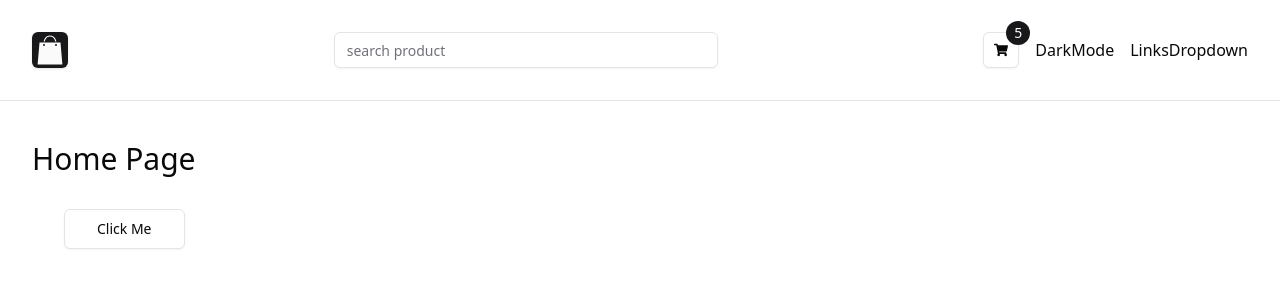
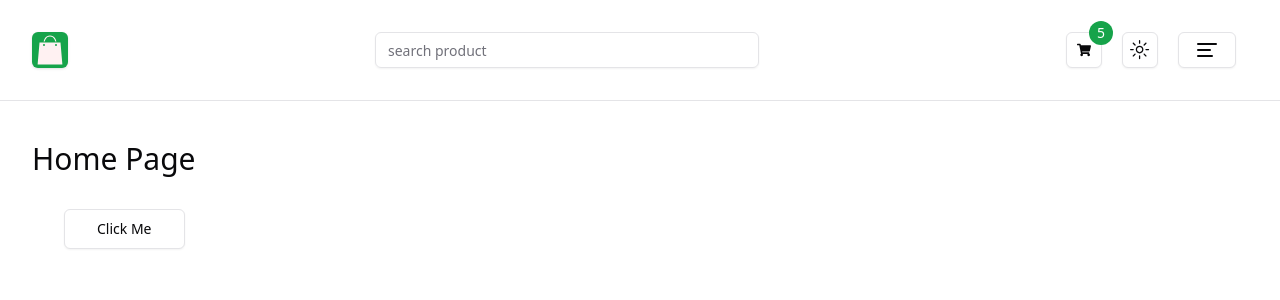
Before and after one commit to MohamedHNoor/Next-Store, a Next.js app: page / in a window 1280 px wide. Shown: the top 300 px of the page. Built offline with nearby package versions, Linux system fonts and the light colour scheme.

Commit message:
Add dark mode and drop down links

```diff
--- a/app/globals.css
+++ b/app/globals.css
@@ -1,6 +1,7 @@
 @tailwind base;
 @tailwind components;
 @tailwind utilities;
+
 @layer base {
   :root {
     --background: 0 0% 100%;
@@ -9,8 +10,8 @@
     --card-foreground: 240 10% 3.9%;
     --popover: 0 0% 100%;
     --popover-foreground: 240 10% 3.9%;
-    --primary: 240 5.9% 10%;
-    --primary-foreground: 0 0% 98%;
+    --primary: 142.1 76.2% 36.3%;
+    --primary-foreground: 355.7 100% 97.3%;
     --secondary: 240 4.8% 95.9%;
     --secondary-foreground: 240 5.9% 10%;
     --muted: 240 4.8% 95.9%;
@@ -21,41 +22,43 @@
     --destructive-foreground: 0 0% 98%;
     --border: 240 5.9% 90%;
     --input: 240 5.9% 90%;
-    --ring: 240 10% 3.9%;
+    --ring: 142.1 76.2% 36.3%;
+    --radius: 0.5rem;
     --chart-1: 12 76% 61%;
     --chart-2: 173 58% 39%;
     --chart-3: 197 37% 24%;
     --chart-4: 43 74% 66%;
     --chart-5: 27 87% 67%;
-    --radius: 0.5rem
   }
+
   .dark {
-    --background: 240 10% 3.9%;
-    --foreground: 0 0% 98%;
-    --card: 240 10% 3.9%;
-    --card-foreground: 0 0% 98%;
-    --popover: 240 10% 3.9%;
-    --popover-foreground: 0 0% 98%;
-    --primary: 0 0% 98%;
-    --primary-foreground: 240 5.9% 10%;
+    --background: 20 14.3% 4.1%;
+    --foreground: 0 0% 95%;
+    --card: 24 9.8% 10%;
+    --card-foreground: 0 0% 95%;
+    --popover: 0 0% 9%;
+    --popover-foreground: 0 0% 95%;
+    --primary: 142.1 70.6% 45.3%;
+    --primary-foreground: 144.9 80.4% 10%;
     --secondary: 240 3.7% 15.9%;
     --secondary-foreground: 0 0% 98%;
-    --muted: 240 3.7% 15.9%;
+    --muted: 0 0% 15%;
     --muted-foreground: 240 5% 64.9%;
-    --accent: 240 3.7% 15.9%;
+    --accent: 12 6.5% 15.1%;
     --accent-foreground: 0 0% 98%;
     --destructive: 0 62.8% 30.6%;
-    --destructive-foreground: 0 0% 98%;
+    --destructive-foreground: 0 85.7% 97.3%;
     --border: 240 3.7% 15.9%;
     --input: 240 3.7% 15.9%;
-    --ring: 240 4.9% 83.9%;
+    --ring: 142.4 71.8% 29.2%;
     --chart-1: 220 70% 50%;
     --chart-2: 160 60% 45%;
     --chart-3: 30 80% 55%;
     --chart-4: 280 65% 60%;
-    --chart-5: 340 75% 55%
+    --chart-5: 340 75% 55%;
   }
 }
+
 @layer base {
   * {
     @apply border-border;
--- a/app/layout.tsx
+++ b/app/layout.tsx
@@ -3,6 +3,7 @@ import localFont from 'next/font/local';
 import './globals.css';
 import Navbar from '@/components/navbar/Navbar';
 import Container from '@/components/global/Container';
+import Providers from './providers';
 
 const geistSans = localFont({
   src: './fonts/GeistVF.woff',
@@ -26,12 +27,14 @@ export default function RootLayout({
   children: React.ReactNode;
 }>) {
   return (
-    <html lang='en'>
+    <html lang='en' suppressHydrationWarning>
       <body
         className={`${geistSans.variable} ${geistMono.variable} antialiased`}
       >
-        <Navbar />
-        <Container className='py-10'>{children}</Container>
+        <Providers>
+          <Navbar />
+          <Container className='py-10'>{children}</Container>
+        </Providers>
       </body>
     </html>
   );
--- /dev/null
+++ b/app/providers.tsx
@@ -0,0 +1,19 @@
+'use client';
+
+import { ThemeProvider } from './theme-provider';
+
+function Providers({ children }: { children: React.ReactNode }) {
+  return (
+    <>
+      <ThemeProvider
+        attribute='class'
+        defaultTheme='system'
+        enableSystem
+        disableTransitionOnChange
+      >
+        {children}
+      </ThemeProvider>
+    </>
+  );
+}
+export default Providers;
--- /dev/null
+++ b/app/theme-provider.tsx
@@ -0,0 +1,9 @@
+'use client';
+
+import * as React from 'react';
+import { ThemeProvider as NextThemesProvider } from 'next-themes';
+import { type ThemeProviderProps } from 'next-themes/dist/types';
+
+export function ThemeProvider({ children, ...props }: ThemeProviderProps) {
+  return <NextThemesProvider {...props}>{children}</NextThemesProvider>;
+}
--- a/components/navbar/DarkMode.tsx
+++ b/components/navbar/DarkMode.tsx
@@ -1,4 +1,40 @@
-function DarkMode() {
-  return <div>DarkMode</div>;
+'use client';
+
+import * as React from 'react';
+import { MoonIcon, SunIcon } from '@radix-ui/react-icons';
+import { useTheme } from 'next-themes';
+
+import { Button } from '@/components/ui/button';
+import {
+  DropdownMenu,
+  DropdownMenuContent,
+  DropdownMenuItem,
+  DropdownMenuTrigger,
+} from '@/components/ui/dropdown-menu';
+
+export default function DarkMode() {
+  const { setTheme } = useTheme();
+
+  return (
+    <DropdownMenu>
+      <DropdownMenuTrigger asChild>
+        <Button variant='outline' size='icon'>
+          <SunIcon className='h-[1.2rem] w-[1.2rem] rotate-0 scale-100 transition-all dark:-rotate-90 dark:scale-0' />
+          <MoonIcon className='absolute h-[1.2rem] w-[1.2rem] rotate-90 scale-0 transition-all dark:rotate-0 dark:scale-100' />
+          <span className='sr-only'>Toggle theme</span>
+        </Button>
+      </DropdownMenuTrigger>
+      <DropdownMenuContent align='end'>
+        <DropdownMenuItem onClick={() => setTheme('light')}>
+          Light
+        </DropdownMenuItem>
+        <DropdownMenuItem onClick={() => setTheme('dark')}>
+          Dark
+        </DropdownMenuItem>
+        <DropdownMenuItem onClick={() => setTheme('system')}>
+          System
+        </DropdownMenuItem>
+      </DropdownMenuContent>
+    </DropdownMenu>
+  );
 }
-export default DarkMode;
--- a/components/navbar/LinksDropdown.tsx
+++ b/components/navbar/LinksDropdown.tsx
@@ -1,4 +1,36 @@
+import {
+  DropdownMenu,
+  DropdownMenuContent,
+  DropdownMenuItem,
+  DropdownMenuTrigger,
+  DropdownMenuSeparator,
+} from '@/components/ui/dropdown-menu';
+import { LuAlignLeft } from 'react-icons/lu';
+import Link from 'next/link';
+import { Button } from '../ui/button';
+import { links } from '@/utils/links';
+
 function LinksDropdown() {
-  return <div>LinksDropdown</div>;
+  return (
+    <DropdownMenu>
+      <DropdownMenuTrigger asChild>
+        <Button variant='outline' className='flex gap-4 max-w-[100px]'>
+          <LuAlignLeft className='w-6 h-6' />
+        </Button>
+      </DropdownMenuTrigger>
+      <DropdownMenuSeparator />
+      <DropdownMenuContent className='w-40' align='start' sideOffset={10}>
+        {links.map((link) => {
+          return (
+            <DropdownMenuItem key={link.href}>
+              <Link href={link.href} className='capitalize w-full'>
+                {link.label}
+              </Link>
+            </DropdownMenuItem>
+          );
+        })}
+      </DropdownMenuContent>
+    </DropdownMenu>
+  );
 }
 export default LinksDropdown;
--- a/components/navbar/Navbar.tsx
+++ b/components/navbar/Navbar.tsx
@@ -11,7 +11,7 @@ function Navbar() {
       <Container className='flex flex-col sm:flex-row sm:justify-between sm:items-center flex-wrap gap-4 py-8'>
         <Logo />
         <NavSearch />
-        <div className='flex gap-4 items-center'>
+        <div className='flex gap-5 items-center'>
           <CartButton />
           <DarkMode />
           <LinksDropdown />
--- a/package.json
+++ b/package.json
@@ -23,6 +23,7 @@
     "embla-carousel-react": "^8.3.0",
     "lucide-react": "^0.446.0",
     "next": "14.2.13",
+    "next-themes": "^0.3.0",
     "react": "^18",
     "react-dom": "^18",
     "react-icons": "^5.3.0",
--- /dev/null
+++ b/utils/links.ts
@@ -0,0 +1,13 @@
+type NavLink = {
+  href: string;
+  label: string;
+};
+
+export const links: NavLink[] = [
+  { href: '/', label: 'home' },
+  { href: '/about', label: 'about' },
+  { href: '/products', label: 'products' },
+  { href: '/favorites', label: 'favorites' },
+  { href: '/cart', label: 'cart' },
+  { href: '/orders', label: 'orders' },
+];
```
Also changed, not shown: 1 other file (tests, documents, lock files or other folders).
